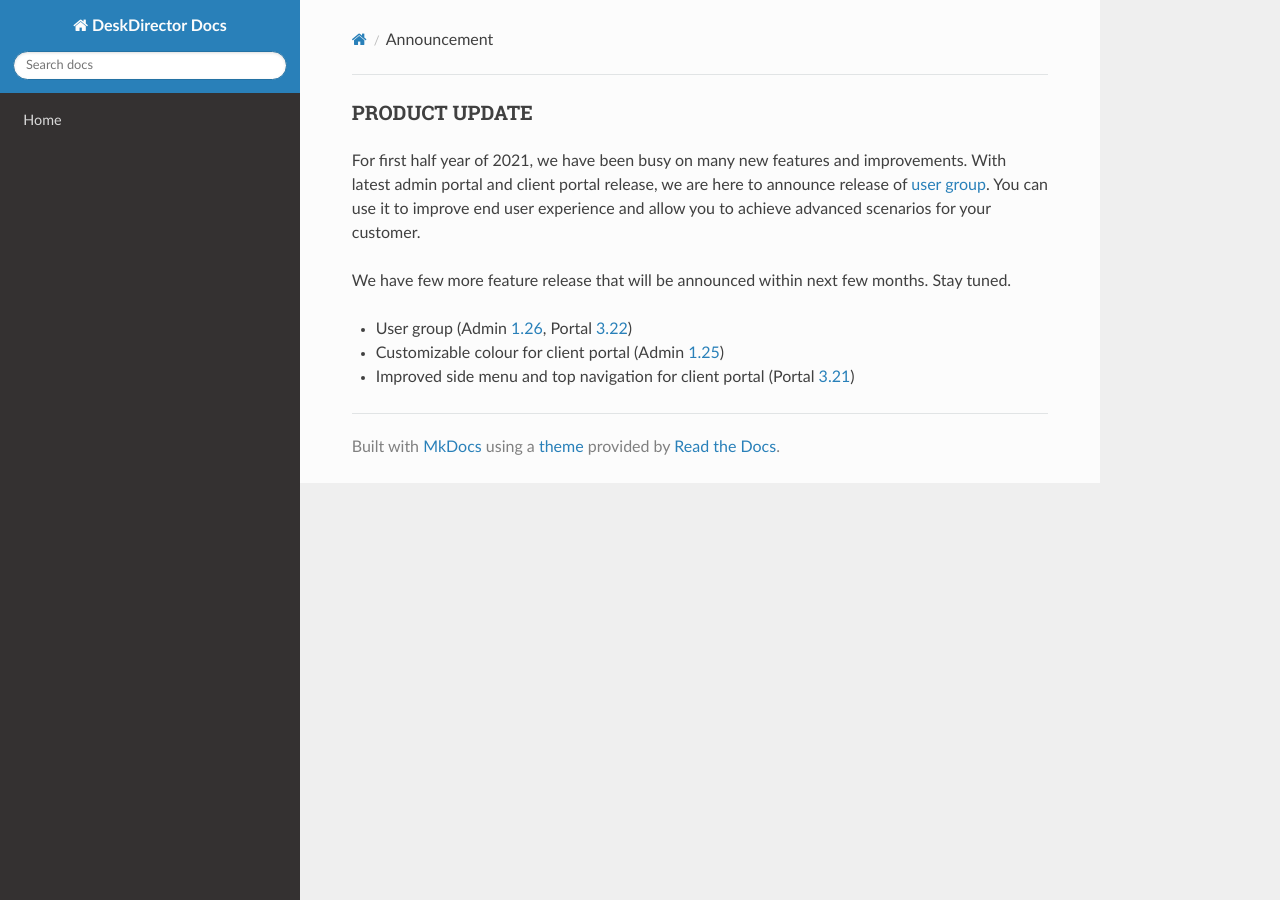
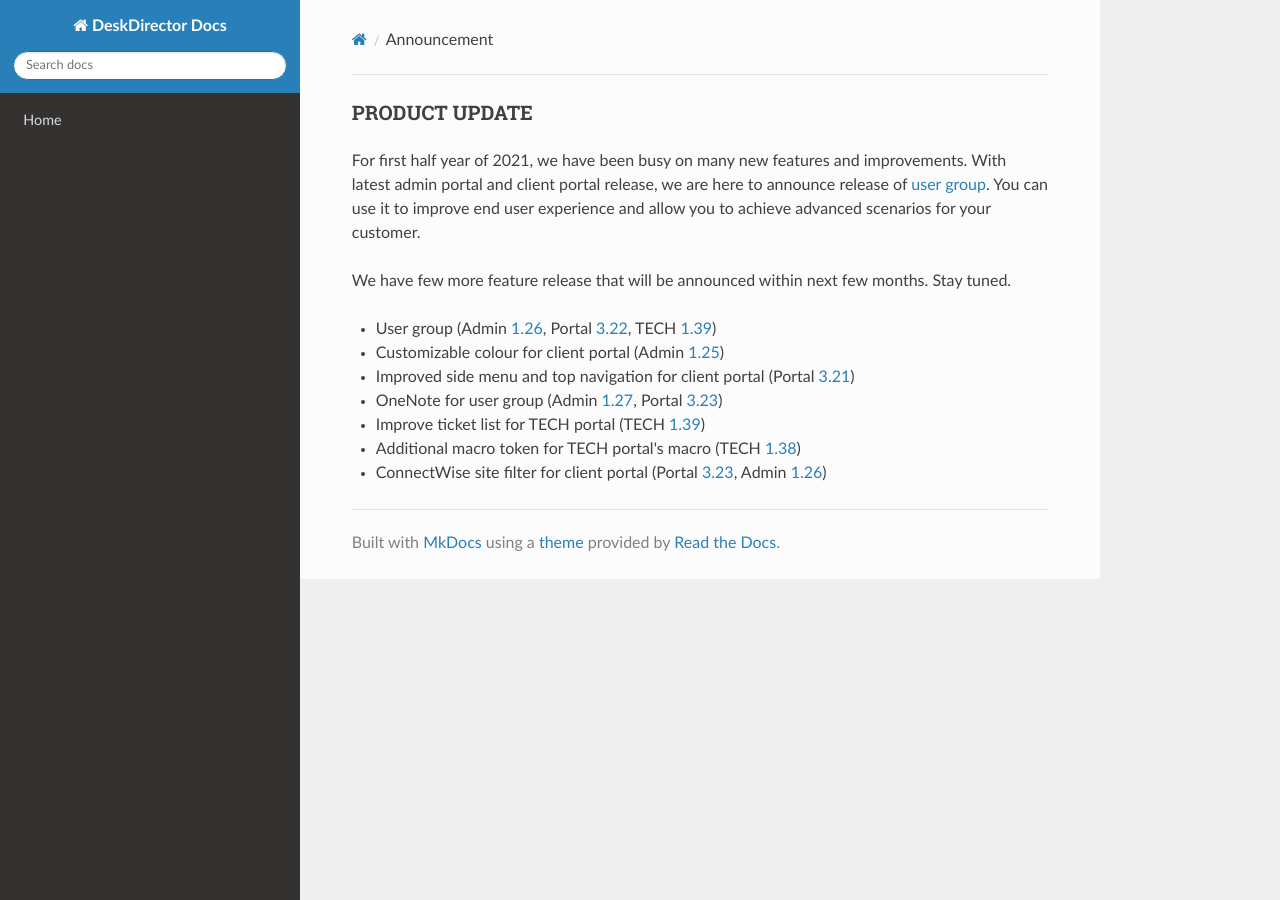
Before and after one commit to DeskDirector/docs, an MkDocs documentation site: the page built from docs/_contents/admin/home/announcement.md, in a window 1280 px wide. Built offline with MkDocs 1.6.1, drawn with Linux system fonts in a browser that asks for light colours; nearby versions of some CDN libraries; old or Windows-style settings are respelled for this version of MkDocs.

Commit message:
Update announcement.md

```diff
--- a/docs/_contents/admin/home/announcement.md
+++ b/docs/_contents/admin/home/announcement.md
@@ -4,6 +4,10 @@ For first half year of 2021, we have been busy on many new features and improvem
 
 We have few more feature release that will be announced within next few months. Stay tuned.
 
-* User group (Admin [1.26](/configs/release-notes/admin/v1.26.1), Portal [3.22](/configs/release-notes/portal/v3.22))
+* User group (Admin [1.26](/configs/release-notes/admin/v1.26.1), Portal [3.22](/configs/release-notes/portal/v3.22), TECH [1.39](/configs/release-notes/tech/v1.39))
 * Customizable colour for client portal (Admin [1.25](/configs/release-notes/admin/v1.25.1))
 * Improved side menu and top navigation for client portal (Portal [3.21](/configs/release-notes/portal/v3.21))
+* OneNote for user group (Admin [1.27](/configs/release-notes/admin/v1.27.1), Portal [3.23](/configs/release-notes/portal/v3.23))
+* Improve ticket list for TECH portal (TECH [1.39](/configs/release-notes/tech/v1.39))
+* Additional macro token for TECH portal's macro (TECH [1.38](/configs/release-notes/tech/v1.38))
+* ConnectWise site filter for client portal (Portal [3.23](/configs/release-notes/portal/v3.23), Admin [1.26](/configs/release-notes/admin/v1.26.1))
```
